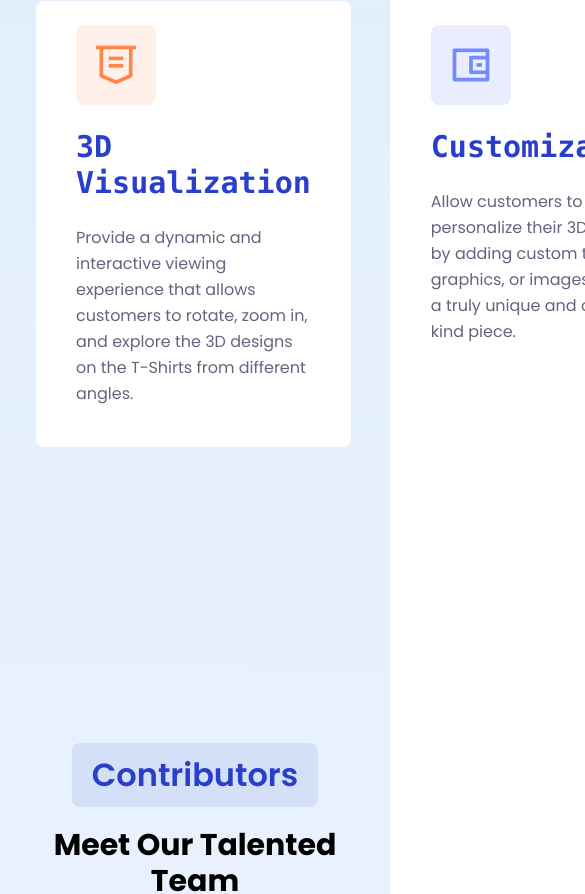
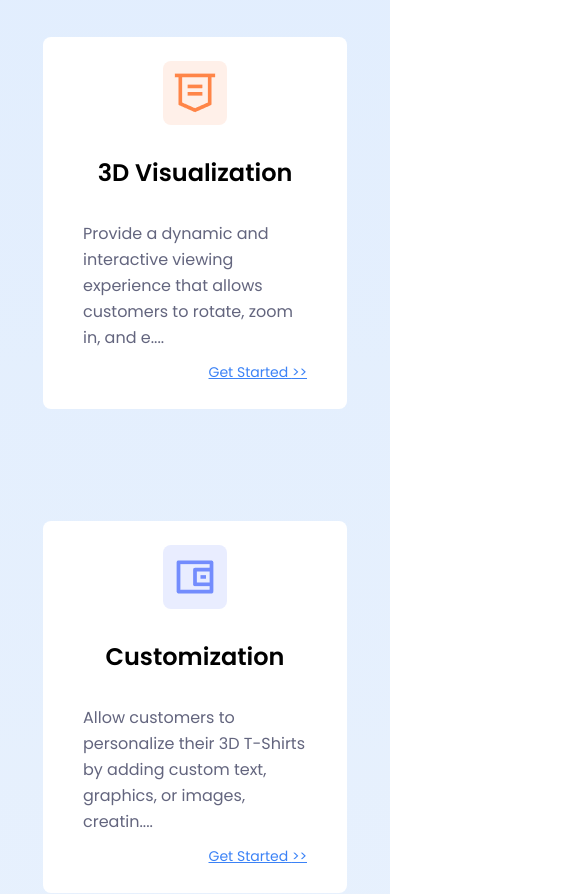
Before and after one commit to amanjaiman1/Product_3D, a React (Vite) app in the folder client/: page / in a window 390 px wide. Shown: the part 1478-2372 px from the top of the page, 585 px wide, since content can reach past the window. Built offline with nearby package versions, Linux system fonts and the light colour scheme; no server answers; a web font is replaced by a local one.

Commit message:
Make it responsive

```diff
--- a/client/src/components/FeatureCard/index.jsx
+++ b/client/src/components/FeatureCard/index.jsx
@@ -1,15 +1,54 @@
-import React from 'react'
+import React, { useState } from 'react';
 
-function FeatureCard({title, color, icon, desc}) {
+function FeatureCard({ title, color, icon, desc }) {
+  const [showFullDesc, setShowFullDesc] = useState(false);
+
+  const handleShowMore = () => {
+    setShowFullDesc(true);
+  };
+
+  const handleShowLess = () => {
+    setShowFullDesc(false);
+  };
+
+  const truncateText = (text, maxLength) => {
+    if (text.length <= maxLength) {
+      return text;
+    }
+    return text.slice(0, maxLength) + '....';
+  };
+
   return (
     <div className='flex-1'>
-        <div className="bg-white gap-y-10 m-5 p-6 rounded-lg ">
-            <div className="flex justify-center items-center rounded-lg w-20 h-20 mx-4" style={{backgroundColor:color}}><img src={icon} alt="" /></div>
-            <div className="text-primary font-mono my-6 text-3xl font-semibold mx-auto px-4 ">{title}</div>
-            <div className="text-secondary my-4 w-285 mx-auto px-4 leading-relaxed">{desc}</div>
+      <div className="bg-white gap-y-2 m-14 p-6 rounded-lg flex flex-col items-center">
+        <div className="flex justify-center items-center rounded-lg w-16 h-16 mx-auto" style={{ backgroundColor: color }}>
+          <img src={icon} alt="" />
         </div>
+        <div className="dark-primary font-Poppins my-6 text-2xl font-semibold text-center mx-auto px-4">{title}</div>
+        <div className="text-secondary w-64 mx-auto px-4 leading-relaxed">
+          <div className="flex flex-wrap">
+            <div className="flex-grow text-left">
+              {showFullDesc ? desc : truncateText(desc, 100)}
+            </div>
+            {!showFullDesc && desc.length > 100 && (
+              <div className="w-full mt-2 text-right">
+                <button className="text-blue-500 underline" onClick={handleShowMore}>
+                  Get Started {'>>'}
+                </button>
+              </div>
+            )}
+            {showFullDesc && (
+              <div className="w-full mt-2 text-right">
+                <button className="text-blue-500 underline" onClick={handleShowLess}>
+                  Back
+                </button>
+              </div>
+            )}
+          </div>
+        </div>
+      </div>
     </div>
-  )
+  );
 }
 
-export default FeatureCard
+export default FeatureCard;
--- a/client/src/containers/HightLights/index.jsx
+++ b/client/src/containers/HightLights/index.jsx
@@ -1,37 +1,57 @@
-import React from 'react'
-import FeatureCard from '../../components/FeatureCard'
-import { Card1, Card2, Card3 } from '../../assets'
+import React from 'react';
+import FeatureCard from '../../components/FeatureCard';
+import { Card1, Card2, Card3 } from '../../assets';
 
 function HightLights() {
   const data = [
-  {title : "3D Visualization",color: "#FFF0E9", icon : Card1, desc : "Provide a dynamic and interactive viewing experience that allows customers to rotate, zoom in, and explore the 3D designs on the T-Shirts from different angles."},
-  {title : "Customization", color: "#E9EDFF",icon : Card2, desc : "Allow customers to personalize their 3D T-Shirts by adding custom text, graphics, or images, creating a truly unique and one-of-a-kind piece."},
-  {title : "AI-Powered 3D Design", color: "#FFF6DD",icon : Card3, desc : "AI-powered 3D T-Shirt website, where cutting-edge technology and stunning designs come together for an extraordinary fashion experience."}
-  ]
+    {
+      title: '3D Visualization',
+      color: '#FFF0E9',
+      icon: Card1,
+      desc:
+        'Provide a dynamic and interactive viewing experience that allows customers to rotate, zoom in, and explore the 3D designs on the T-Shirts from different angles.',
+    },
+    {
+      title: 'Customization',
+      color: '#E9EDFF',
+      icon: Card2,
+      desc:
+        'Allow customers to personalize their 3D T-Shirts by adding custom text, graphics, or images, creating a truly unique and one-of-a-kind piece.',
+    },
+    {
+      title: 'AI-Powered 3D Design',
+      color: '#FFF6DD',
+      icon: Card3,
+      desc:
+        'AI-powered 3D T-Shirt website, where cutting-edge technology and stunning designs come together for an extraordinary fashion experience.',
+    },
+  ];
+
   return (
-    <div className='my-20'>
+    <div className='my-20' style={{ fontFamily: 'Poppins, sans-serif' }}>
       <div className="feature-header my-3">
-        <div className="feature-title my-8 text-center justify-center">
-          <h1 className='text-heading text-3xl font-semibold '>Essential Product Highlights and Features</h1>
+        <div className="feature-title my-8 text-center">
+          <h1 className='text-heading text-3xl font-semibold'>Essential Product Highlights and Features</h1>
         </div>
-        <div className="text-secondary feature-desc text-center mx-auto px-4 leading-loose lg:px-60">
+        <div className="text-secondary feature-desc text-center mx-auto px-4 leading-loose lg:px-60 font-[Poppins]">
           Revolutionize your fashion experience with our 3D T-Shirts' key features. Discover unparalleled depth,
           vibrant colors, and dynamic designs that come to life, thanks to cutting-edge AI technology.
           Elevate your style with intelligent fashion.
         </div>
       </div>
-      <div className="flex">
-        {data.map(item => {
-          return <FeatureCard
-            title = {item.title}
-            color = {item.color}
-            icon = {item.icon}
-            desc = {item.desc}
+      <div className="flex flex-wrap justify-center font-[Poppins]">
+        {data.map((item) => (
+          <FeatureCard
+            key={item.title}
+            title={item.title}
+            color={item.color}
+            icon={item.icon}
+            desc={item.desc}
           />
-        })}
+        ))}
       </div>
     </div>
-  )
+  );
 }
 
-export default HightLights
+export default HightLights;
--- a/client/tailwind.config.js
+++ b/client/tailwind.config.js
@@ -5,6 +5,7 @@ export default {
     "./src/**/*.{js,ts,jsx,tsx}",
   ],
   theme: {
+
     extend: {
       colors:{
         'primary':"#293FCC",
```
